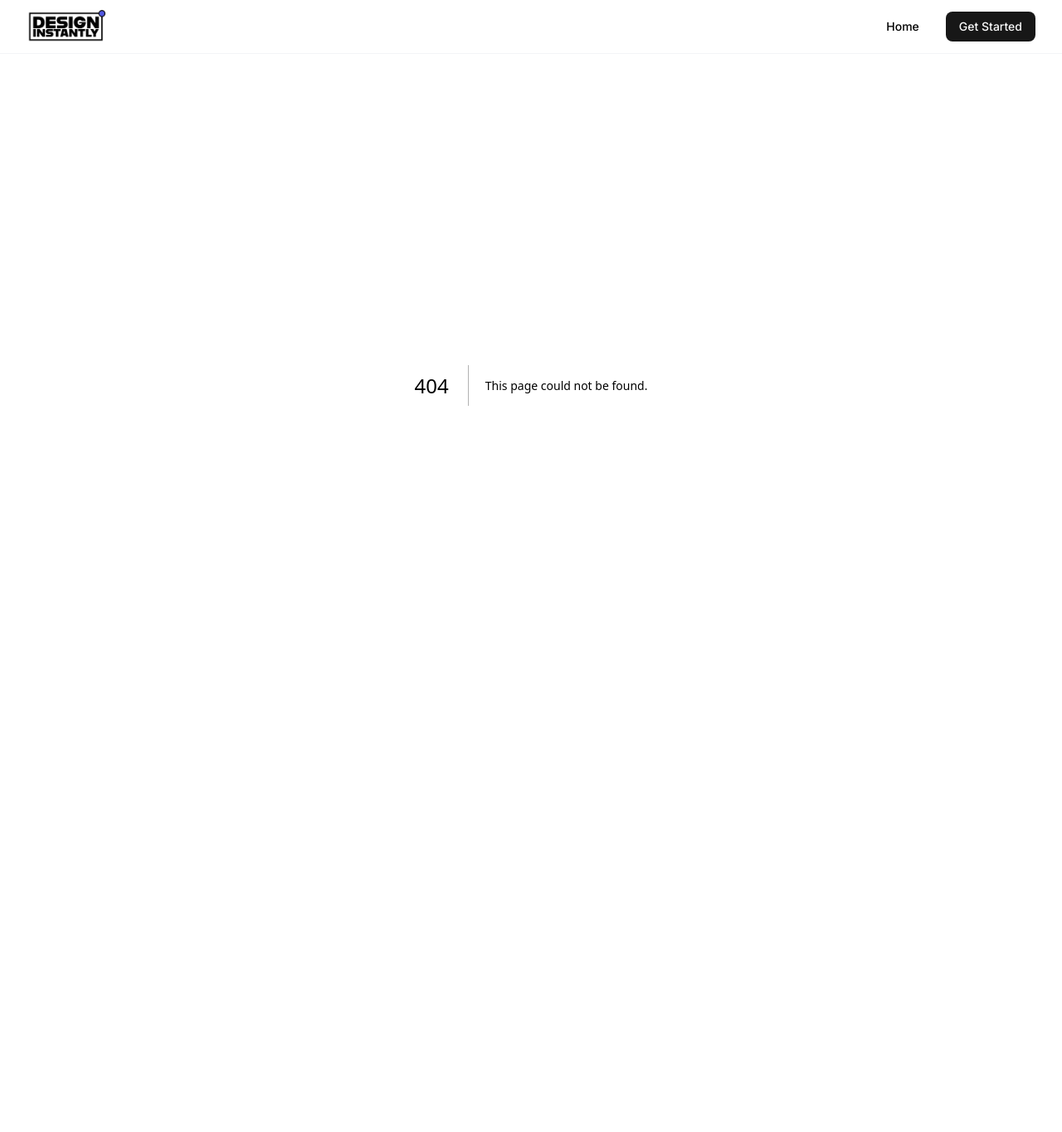
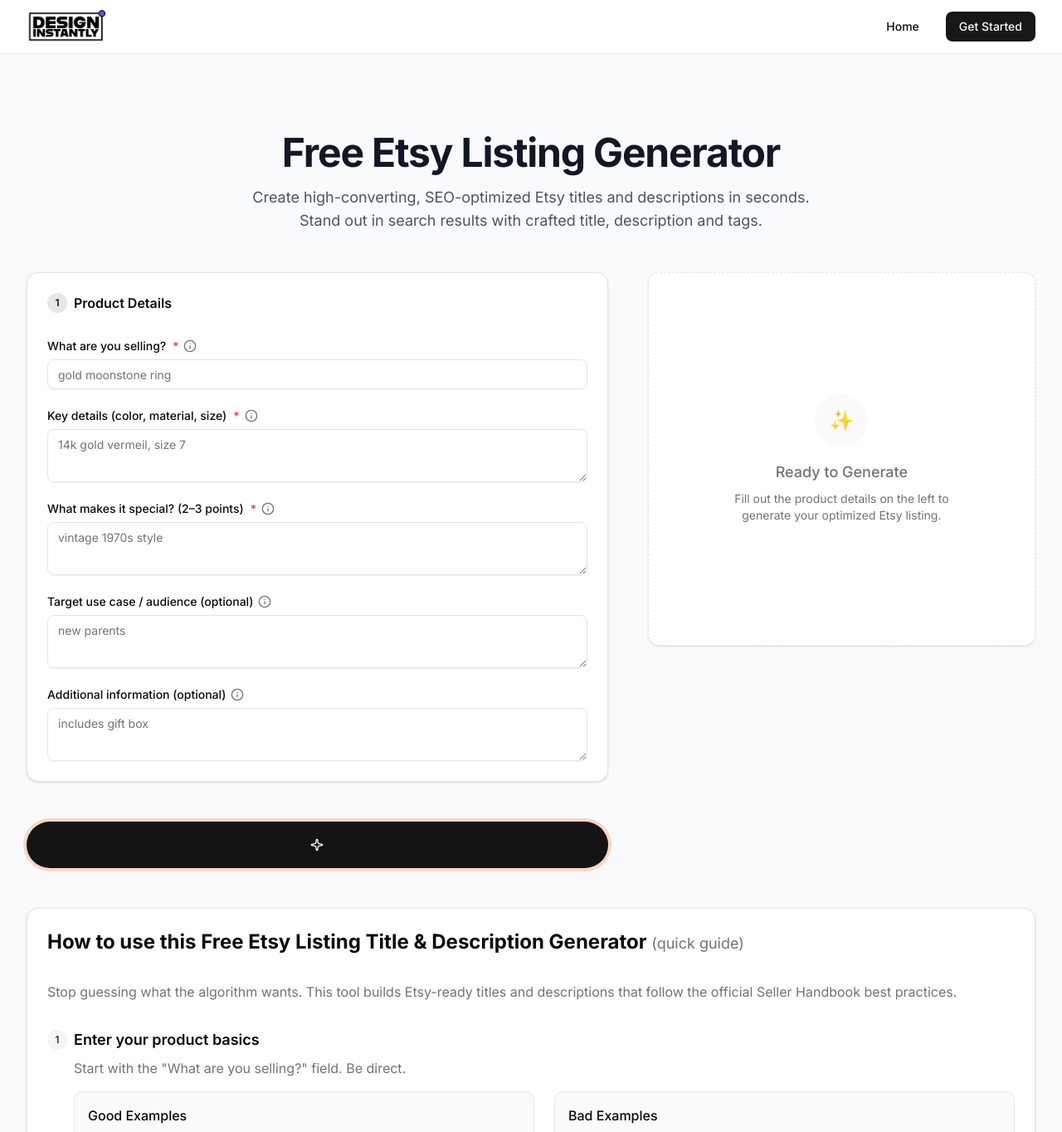
Before and after one commit to ultimate-perspective/tools, a Next.js app: page /free-tools/etsy-listing-generator in a window 1280 px wide. Before the commit this address had no page. Shown: the top 1364 px of the page at 83% size. Before the commit the page ends 864 px from the top, so only its background shows below. Built offline with nearby package versions, Linux system fonts and the light colour scheme.

Commit message:
fix: updated metadata for etsy generator

```diff
--- a/src/app/etsy-title-description-generator/page.tsx
+++ b/src/app/etsy-listing-generator/page.tsx
@@ -2,8 +2,8 @@
 import EtsyTitleDescriptionGeneratorPageContent from '@/components/etsy-title-description-generator/EtsyTitleDescriptionGeneratorPageContent';
 
 export const metadata: Metadata = {
-    title: 'Etsy Title & Description Generator | Free Tools',
-    description: 'Generate high-converting, SEO-optimized Etsy titles, descriptions, and tags in seconds using AI.',
+    title: 'Free Etsy Listing Title & Description Generator',
+    description: 'Generate high-converting, SEO-optimized Etsy listings (titles, descriptions, tags) for free in seconds.',
 };
 
 export default function EtsyTitleDescriptionGeneratorPage() {
--- a/src/components/HomeContent.tsx
+++ b/src/components/HomeContent.tsx
@@ -15,9 +15,9 @@
         isAvailable: true,
     },
     {
-        name: "Etsy Title & Description Generator",
+        name: "Etsy Listing Title & Description Generator",
         description: "Create high-converting, SEO-optimized Etsy titles, descriptions, and tags in seconds.",
-        href: "/etsy-title-description-generator",
+        href: "/etsy-listing-generator",
         icon: ShoppingBag,
         category: "Etsy",
         isAvailable: true,
--- a/src/components/etsy-title-description-generator/EtsyGeneratorGuide.tsx
+++ b/src/components/etsy-title-description-generator/EtsyGeneratorGuide.tsx
@@ -6,7 +6,7 @@
         <Card className="mt-12">
             <CardHeader>
                 <CardTitle className="text-2xl font-bold">
-                    How to use this free Etsy title & description generator <span className="text-muted-foreground font-normal text-lg">(quick guide)</span>
+                    How to use this Free Etsy Listing Title & Description Generator <span className="text-muted-foreground font-normal text-lg">(quick guide)</span>
                 </CardTitle>
             </CardHeader>
             <CardContent className="space-y-8">
--- a/src/components/etsy-title-description-generator/EtsyTitleDescriptionGeneratorPageContent.tsx
+++ b/src/components/etsy-title-description-generator/EtsyTitleDescriptionGeneratorPageContent.tsx
@@ -15,10 +15,10 @@
             <div className="max-w-7xl mx-auto">
                 <header className="text-center mb-12">
                     <h1 className="text-4xl font-bold tracking-tight text-gray-900 dark:text-white sm:text-5xl mb-4">
-                        Etsy Title & Description Generator
+                        Free Etsy Listing Generator
                     </h1>
                     <p className="text-lg text-gray-600 dark:text-gray-400 max-w-2xl mx-auto">
-                        Create high-converting, SEO-optimized Etsy listings in seconds. Stand out in search results with AI-crafted titles, descriptions, and tags.
+                        Create high-converting, SEO-optimized Etsy titles and descriptions in seconds. Stand out in search results with crafted title, description and tags.
                     </p>
                 </header>
 
```
